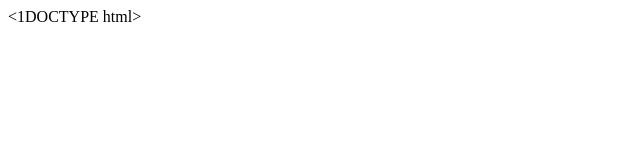
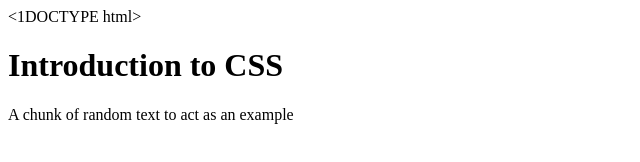
Before and after one commit to meganlandry/intro-to-css, a plain HTML site: page index.html in a window 1280 px wide. Shown: the whole page, without its empty margins (0-640 px from the left). Drawn offline with Linux system fonts and the light colour scheme.

Commit message:
Added and connected a blank CSS file

```diff
--- a/index.html
+++ b/index.html
@@ -3,10 +3,12 @@
 	<head>
 		<meta charset="utf-8">
 		<title>Intro To CSS</title>
+		<link href="css/css" rel="stylesheet">
 	</head>
 	<body>
 
-
+	<h1>Introduction to CSS</h1>
+	<p>A chunk of random text to act as an example</p>
 
 
 
```
Also changed, not shown: 1 other file.
